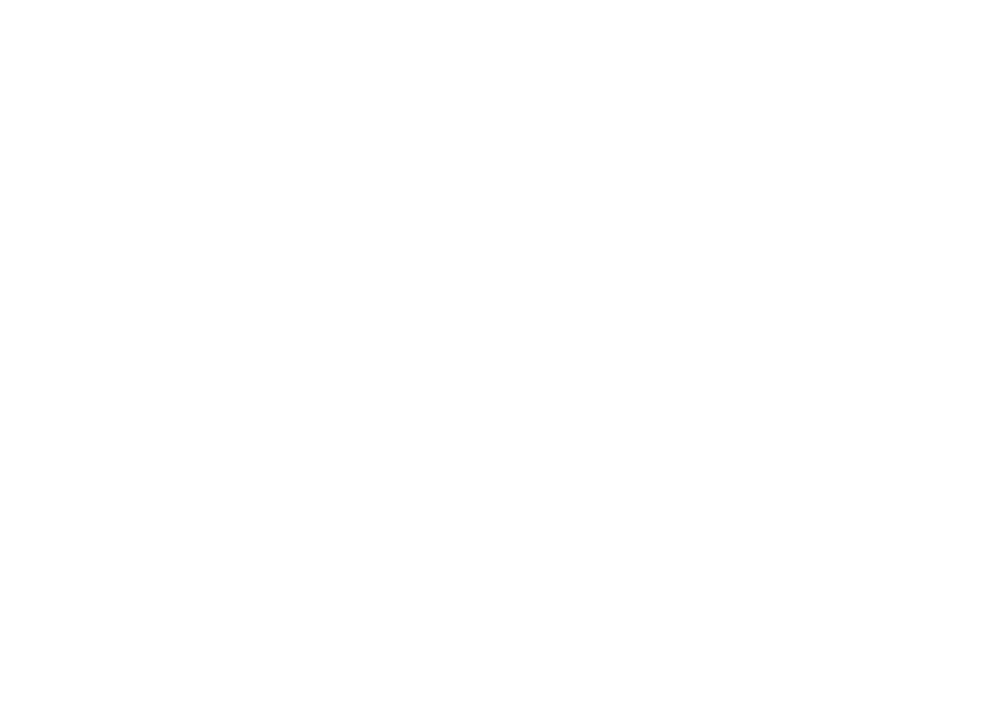
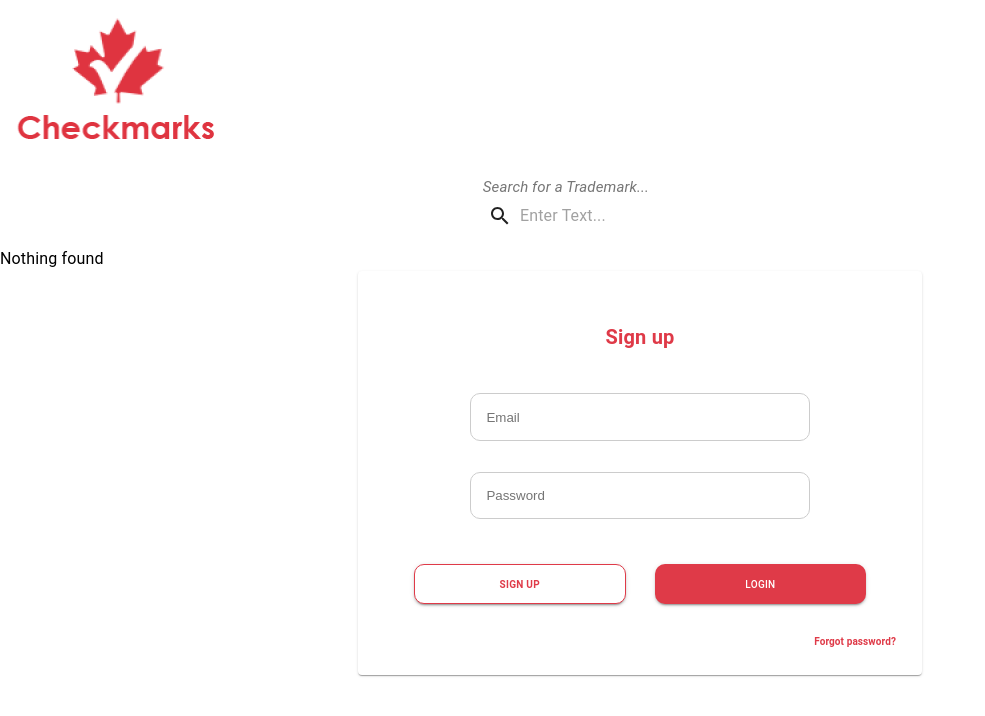
Before and after one commit to BCIT-SSD-2020-21/industry-project-checkmarks, a React (Create React App) app: page / in a window 1280 px wide. Shown: the top 716 px of the page, without its empty margins (0-985 px from the left). Built offline with nearby package versions, Linux system fonts and the light colour scheme.

Commit message:
remove package-lock.json

```diff
--- a/package.json
+++ b/package.json
@@ -13,6 +13,7 @@
     "prettier": "^2.2.1",
     "react": "^17.0.2",
     "react-dom": "^17.0.2",
+    "react-router-dom": "^5.2.0",
     "react-scripts": "4.0.3",
     "web-vitals": "^1.1.1"
   },
--- a/src/App.js
+++ b/src/App.js
@@ -1,13 +1,17 @@
 import React from 'react';
-import { BrowserRouter as Router, Route, Switch } from 'react-router-dom';
+import { BrowserRouter as Router, Switch, Route } from 'react-router-dom';
+import Landing from './layouts/Landing';
 import Register from '../src/layouts/Register';
 
 export default function App() {
     return (
         <Router>
             <Switch>
-        <Route path="/Register">
+                <Route path="/register">
                     <Register />
+                </Route>
+                <Route path="/">
+                    <Landing />
                 </Route>
             </Switch>
         </Router>
--- /dev/null
+++ b/src/components/HeaderBanner.js
@@ -0,0 +1,20 @@
+import React from 'react';
+import { useHistory } from 'react-router-dom';
+import logo from '../images/checkmark logo.PNG';
+import { Box, Typography, Tabs, Tab, Card } from '@material-ui/core';
+import { makeStyles } from '@material-ui/core/styles';
+
+export default function HeaderBanner() {
+    const classes = makeStyles();
+    const history = useHistory();
+
+    const toLanding = () => {
+        history.push('/');
+    };
+
+    return (
+        <Box className={classes.logo}>
+            <img onClick={() => toLanding()} src={logo} alt="Logo" />
+        </Box>
+    );
+}
--- /dev/null
+++ b/src/components/LandingPage/Login.js
@@ -0,0 +1,131 @@
+import React, { useState } from 'react';
+import { makeStyles } from '@material-ui/core/styles';
+import { Button, FormControl, Card, Typography } from '@material-ui/core';
+import { useHistory } from 'react-router-dom';
+
+export default function IndividualForm() {
+    const classes = useStyles();
+    const history = useHistory();
+
+    const [email, setEmail] = useState('');
+    const [password, setPassword] = useState('');
+
+    //handle login
+    const handleLogin = async (event) => {
+        event.preventDefault();
+        alert('Successfully login');
+    };
+
+    //handle handle SignUp
+    const handleSignUp = async (event) => {
+        event.preventDefault();
+        history.push('/Register');
+    };
+
+    return (
+        <div className={classes.root}>
+            <Card className={classes.card}>
+                <Typography className={classes.title}>Sign up</Typography>
+                <FormControl fullWidth={true}>
+                    <input
+                        className={classes.input}
+                        placeholder="Email"
+                        type="email"
+                        value={email}
+                        autoComplete="on"
+                        onChange={(e) => setEmail(e.target.value)}
+                    />
+                </FormControl>
+                <FormControl fullWidth={true}>
+                    <input
+                        className={classes.input}
+                        placeholder="Password"
+                        type="password"
+                        value={password}
+                        autoComplete="on"
+                        onChange={(e) => setPassword(e.target.value)}
+                    />
+                </FormControl>
+                <div className={classes.submitButtonContainer}>
+                    <Button
+                        type="submit"
+                        variant="contained"
+                        onClick={handleSignUp}
+                        className={classes.signUpButton}
+                    >
+                        Sign Up
+                    </Button>
+                    <Button
+                        type="submit"
+                        variant="contained"
+                        className={classes.loginButton}
+                        onClick={handleLogin}
+                    >
+                        Login
+                    </Button>
+                </div>
+                <Typography className={classes.text}>
+                    Forgot password?
+                </Typography>
+            </Card>
+        </div>
+    );
+}
+const useStyles = makeStyles((theme) => ({
+    root: {
+        display: 'flex',
+        justifyContent: 'center',
+        alignItems: 'center',
+    },
+    card: {
+        padding: '2%',
+        width: '40%',
+    },
+    input: {
+        width: '60%',
+        margin: '3% auto',
+        padding: '3%',
+        borderRadius: '10px',
+        '&:focus': {
+            outline: 'none',
+        },
+        border: '1px solid #ccc',
+    },
+    title: {
+        margin: '5%',
+        fontSize: '20px',
+        fontWeight: 'bold',
+        color: '#df3a48',
+        textAlign: 'center',
+    },
+    text: {
+        color: '#df3a48',
+        fontWeight: 'bold',
+        textAlign: 'right',
+        fontSize: '10px',
+    },
+    submitButtonContainer: {
+        display: 'flex',
+        margin: '3%',
+    },
+    loginButton: {
+        backgroundColor: '#df3a48',
+        color: '#FFF',
+        width: '50%',
+        height: '40px',
+        margin: '3%',
+        borderRadius: '10px',
+        fontSize: '10px',
+    },
+    signUpButton: {
+        color: '#df3a48',
+        backgroundColor: '#FFF',
+        fontWeight: 'bold',
+        width: '50%',
+        height: '40px',
+        fontSize: '10px',
+        margin: '3%',
+        borderRadius: '10px',
+        border: '1px solid #df3a48',
+    },
+}));
--- /dev/null
+++ b/src/components/LandingPage/TrademarkSearch.js
@@ -0,0 +1,92 @@
+import React, { useState, useEffect } from 'react';
+import {
+    Box,
+    Button,
+    Card,
+    FormControl,
+    Input,
+    InputLabel,
+    InputAdornment,
+    Typography,
+} from '@material-ui/core';
+import SearchTwoToneIcon from '@material-ui/icons/SearchTwoTone';
+import { standardTheme } from '../../styles/Themes';
+import { makeStyles } from '@material-ui/core/styles';
+
+export default function TrademarkSearch() {
+    const classes = searchBoxStyles();
+
+    const [searchTerm, setSearchTerm] = useState('');
+    const searchTrademark = (text) => {
+        if (text.length > 2) {
+            setSearchTerm(text);
+        }
+        console.log('Searching...');
+    };
+    useEffect(() => {}, [searchTerm]);
+
+    return (
+        <Box>
+            <FormControl className={classes.container}>
+                <InputLabel className={classes.label}>
+                    {'Search for a Trademark...'}
+                </InputLabel>
+                <Input
+                    className={classes.input}
+                    onChange={(e) => searchTrademark(e.target.value)}
+                    id="searchBox"
+                    placeholder={'Enter Text...'}
+                    disableUnderline={true}
+                    startAdornment={
+                        <InputAdornment
+                            className={classes.adornment}
+                            position="start"
+                        >
+                            <SearchTwoToneIcon className={classes.icon} />
+                        </InputAdornment>
+                    }
+                />
+            </FormControl>
+            {searchTerm.length > 2 ? (
+                <Typography>{'Results'}</Typography>
+            ) : (
+                <Typography>{'Nothing found'}</Typography>
+            )}
+        </Box>
+    );
+}
+
+export const searchBoxStyles = makeStyles(() => ({
+    //
+    container: {
+        backgroundColor: standardTheme.bgPrimary,
+        borderRadius: '22px',
+        display: 'flex',
+        flexDirection: 'column',
+        alignItems: 'center',
+        margin: '5px auto',
+        padding: '10px',
+        width: '95%',
+        maxWidth: '320px',
+    },
+    label: {
+        color: standardTheme.textLabel,
+        fontSize: 20,
+        fontStyle: 'italic',
+        padding: '5px 17px',
+        textAlign: 'left',
+        width: '100%',
+    },
+    input: {
+        backgroundColor: standardTheme.bgSecondary,
+        textAlign: 'left',
+        width: '100%',
+        padding: '0 8px',
+        borderRadius: '15px',
+    },
+    adornment: {},
+    icon: {
+        // margin: '2%',
+        color: standardTheme.textPlaceholder,
+    },
+}));
--- /dev/null
+++ b/src/layouts/Landing.js
@@ -0,0 +1,22 @@
+import React, { useEffect, useState } from 'react';
+import logo from '../images/checkmark logo.PNG';
+import { makeStyles } from '@material-ui/core/styles';
+import HelpIcon from '@material-ui/icons/Help';
+import { Box, Typography, Tabs, Tab, Card } from '@material-ui/core';
+import IndividualForm from '../components/RegisterPage/IndividualForm';
+import OrganizationForm from '../components/RegisterPage/OrganizationForm';
+import HeaderBanner from '../components/HeaderBanner';
+import TrademarkSearch from '../components/LandingPage/TrademarkSearch';
+import Login from '../components/LandingPage/Login';
+
+export default function Landing() {
+    const [loggingIn, setLoggingIn] = useState(false);
+
+    return (
+        <Box>
+            <HeaderBanner />
+            <TrademarkSearch />
+            <Login />
+        </Box>
+    );
+}
--- a/src/layouts/Register.js
+++ b/src/layouts/Register.js
@@ -3,6 +3,7 @@ import logo from '../images/checkmark logo.PNG';
 import { makeStyles } from '@material-ui/core/styles';
 import HelpIcon from '@material-ui/icons/Help';
 import { Typography, Tabs, Tab, Card } from '@material-ui/core';
+import HeaderBanner from '../components/HeaderBanner';
 import IndividualForm from '../components/RegisterPage/IndividualForm';
 import OrganizationForm from '../components/RegisterPage/OrganizationForm';
 
@@ -28,13 +29,15 @@ export default function Register() {
             <div className={classes.lawyerText}>
                 <HelpIcon /> <span className={classes.text}>Ask a lawyer</span>
             </div>
-      <div className={classes.logo}>
+            <HeaderBanner />
+            {/* <div className={classes.logo}>
                 <img src={logo} alt="Logo" />
-      </div>
+            </div> */}
             <Card className={classes.card}>
                 <Typography className={classes.title}>Sign up</Typography>
                 <Typography className={classes.question}>
-          Are you registering as an individual or representing an organization?
+                    Are you registering as an individual or representing an
+                    organization?
                 </Typography>
                 <div className={classes.formContainer}>
                     {/* /////////////////////////////// Tab /////////////////////////////////////////////*/}
--- a/src/styles/Themes.js
+++ b/src/styles/Themes.js
@@ -0,0 +1,37 @@
+const colors = {
+    lightRed: 'EE949B',
+    mediumRed: 'DF3440',
+    darkRed: 'A51A24',
+
+    lightBlue: '98ABD1',
+    mediumBlue: '4D6CAD',
+    darkBlue: '384F7E',
+
+    activeBlue: '12578B',
+    teal: '128B83',
+
+    white: 'FFFFFF',
+    lightGray: '969696',
+    darkGray: '434343',
+    black: '000000',
+};
+
+export const standardTheme = {
+    bgPrimary: colors.white, // applied to Root Background
+    bgSecondary: colors.lightRed, // light red (background for About section)
+    // bgContainer: colors.white, // applied to Container Background
+
+    textLabel: colors.darkGray, // applied to Text Label
+    textValue: colors.black,
+    textPlaceholder: colors.lightGray,
+    textActive: colors.activeBlue,
+
+    borderPrimary: colors.mediumRed,
+    borderSecondary: colors.darkRed,
+
+    buttonPrimary: colors.mediumRed,
+    buttonSecondary: colors.lightRed,
+
+    bgGradientLight: colors.lightRed, // applied to Light side of linear gradient
+    bgGradientDark: colors.darkRed, // applied to Dark side of linear gradient
+};
```
Also changed, not shown: 2 other files (tests, documents, lock files or other folders). Lines whose indentation alone changed are shown as unchanged.
